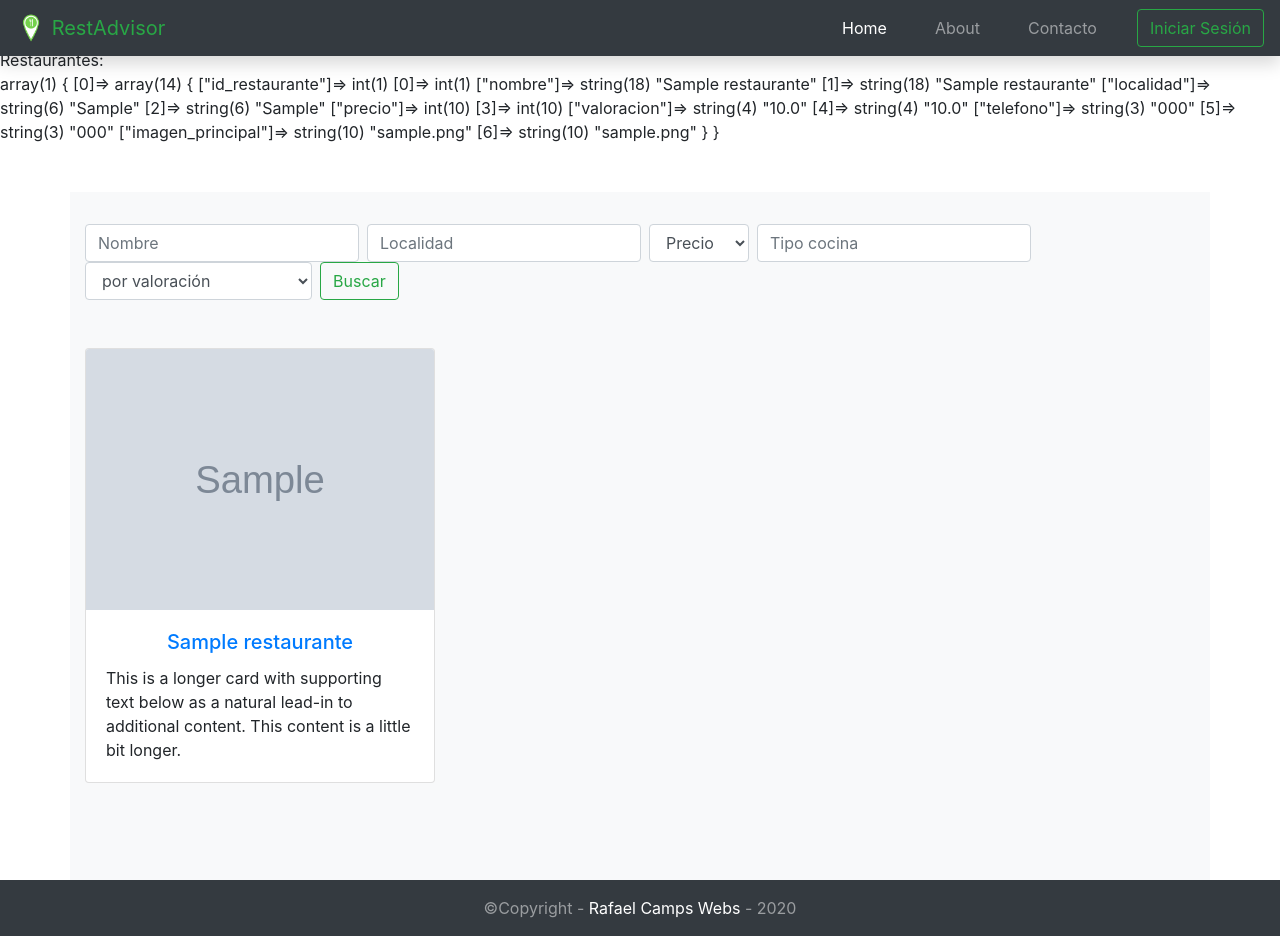
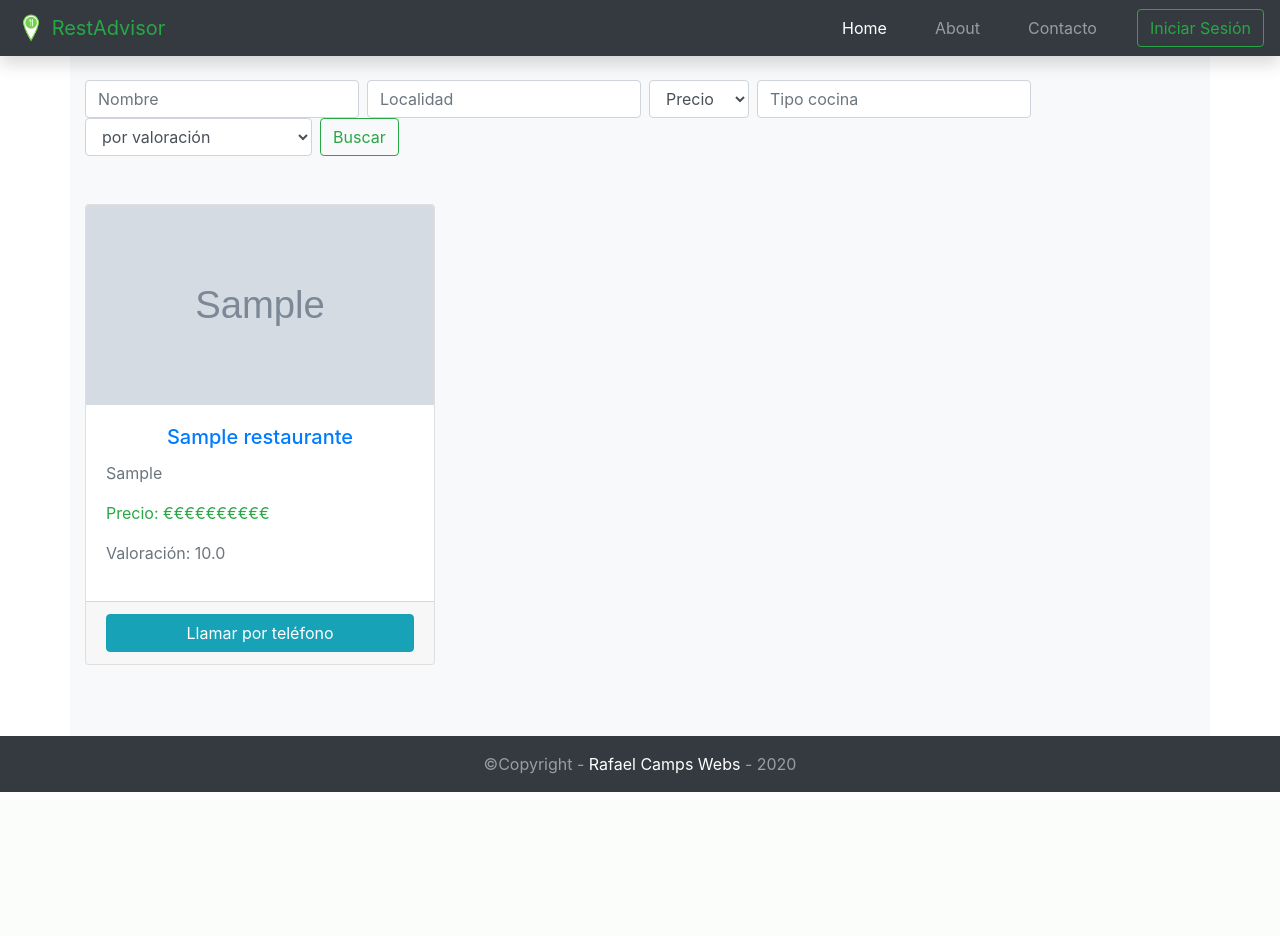
Before and after one commit to RafaelCamps/proyecto-practicas-restadvisor, a PHP site: page / in a window 1280 px wide. After the commit the page ends 792 px from the top, so only its background shows below. Run offline with PHP 8.4, Linux system fonts and the light colour scheme; tables that the repository leaves empty hold one stand-in row (values such as "Sample post"); grey boxes marked "Sample" are stand-in pictures.

Commit message:
Mostrar datos recibidos del Select en Cards - close #25

```diff
--- a/www/public/css/mystyles.css
+++ b/www/public/css/mystyles.css
@@ -1,3 +1,7 @@
 .content {
   min-height: 86vh;
 }
+
+.img-card {
+  max-height: 200px;
+}
--- a/www/views/pages/main.php
+++ b/www/views/pages/main.php
@@ -26,8 +26,17 @@ $restaurantes = RestaurantesController::listarRestaurantesCtrl($filtros);
 // var_dump($_POST);
 // echo '<br><br>Filtros:<br>';
 // var_dump($filtros);
-echo '<br><br>Restaurantes:<br>';
-var_dump($restaurantes);
+// echo '<br><br>Restaurantes:<br>';
+// var_dump($restaurantes);
+
+function mostrarEuros($num)
+{
+    $euros = "";
+    for ($i = 0; $i < $num; $i++) {
+        $euros .= "€";
+    }
+    return $euros;
+}
 
 ?>
 
@@ -60,12 +69,18 @@ var_dump($restaurantes);
         <?php for ($i = 0; $i < count($restaurantes); $i++) : ?>
             <div href="#" class="col mb-4">
                 <div class="card h-100">
-                    <img src="./public/img/<?= $restaurantes[$i]['id_restaurante'] . "/" . $restaurantes[$i]['imagen_principal'];  ?>" class="card-img-top" alt="...">
+                    <img src="./public/img/<?= $restaurantes[$i]['id_restaurante'] . "/" . $restaurantes[$i]['imagen_principal'];  ?>" class="card-img-top img-fluid img-card" alt="...">
                     <div class="card-body">
                         <a class="stretched-link text-decoration-none" href="#">
                             <h5 class="card-title text-center"><?= $restaurantes[$i]['nombre']; ?></h5>
                         </a>
-                        <p class="card-text">This is a longer card with supporting text below as a natural lead-in to additional content. This content is a little bit longer.</p>
+                        <p class="text-secondary"><?= $restaurantes[$i]['localidad']; ?></p>
+                        <p class="text-success">Precio: <?= mostrarEuros($restaurantes[$i]['precio']); ?></p>
+                        <p class="text-secondary">Valoración: <?= $restaurantes[$i]['valoracion']; ?></p>
+
+                    </div>
+                    <div class="card-footer">
+                        <a class="btn btn-info btn-block" href="tel:+<?= $restaurantes[$i]['telefono']; ?>">Llamar por teléfono</a>
                     </div>
                 </div>
             </div>
```
